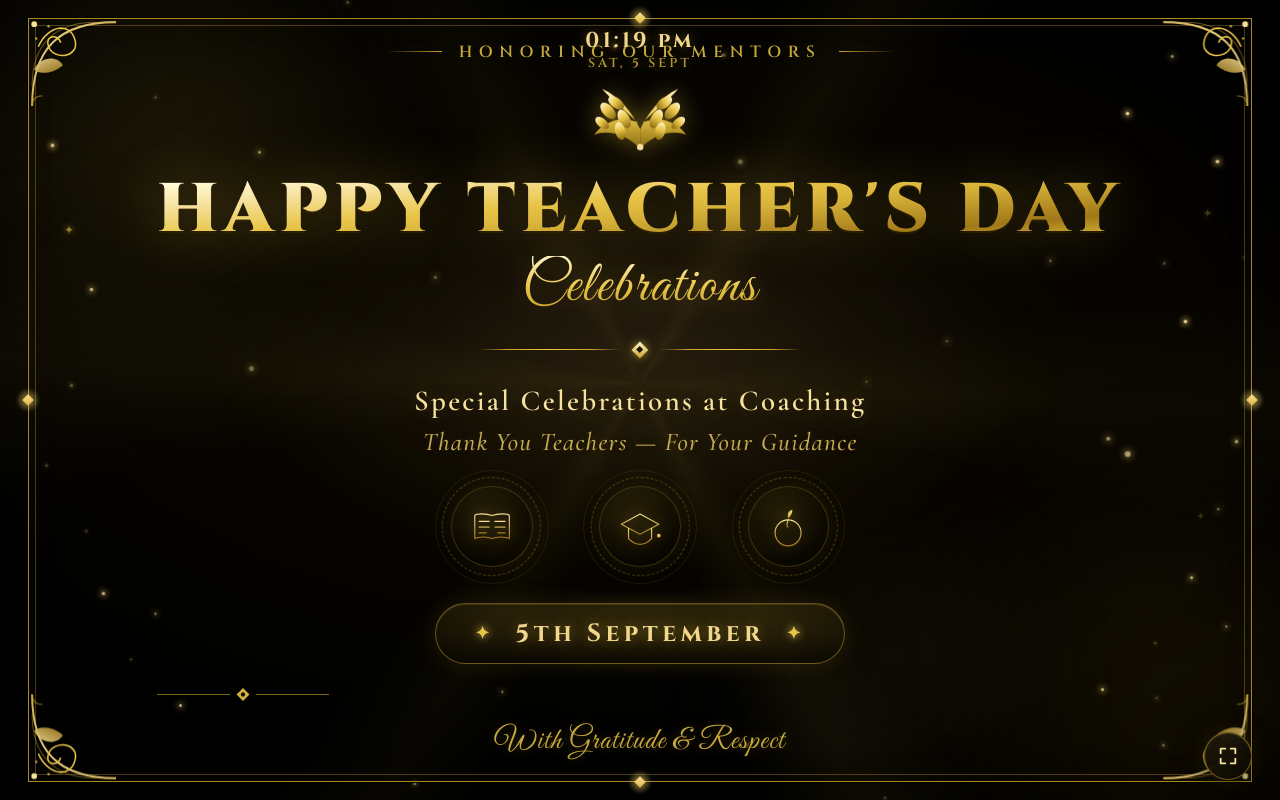
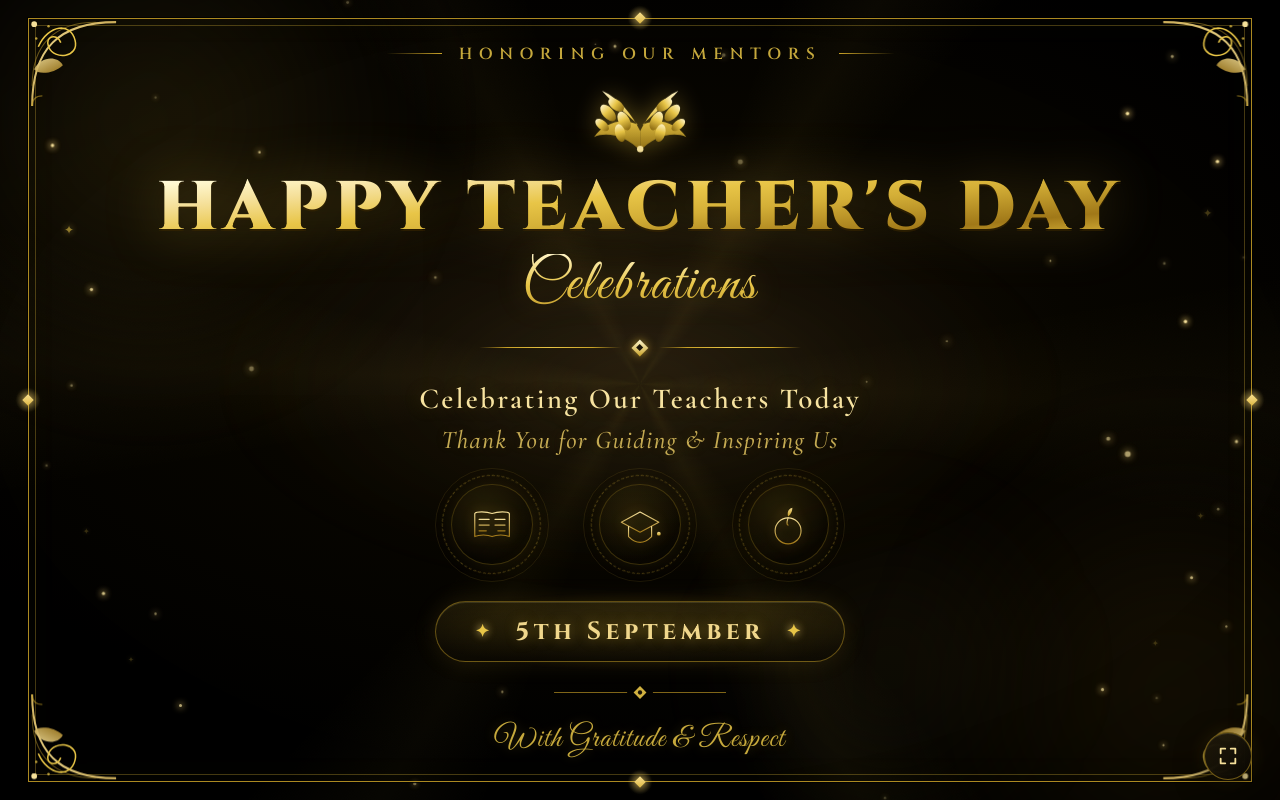
Before and after one commit to blazenxt/teachers-day-banner, a website: page index.html in a window 1280 px wide. Drawn offline with nearby package versions, Linux system fonts and the light colour scheme.

Commit message:
Promote v5 to root: silent build, centered layout, no clock, favicon
Root / now serves the final v5 banner:
- rotating hero/quotes/thanks scenes, 9 Hindi/English quotes, confetti
- celebration hero wording (not an invitation), generic thank-you (no names)
- gold mortarboard favicon
- centered .content (fixes off-center bottom-mark)
- live clock removed (was overlapping the header; not needed)
- no audio/music; pure-CSS --u sizing; transform+opacity-only animations
Preview tag stripped for production.

Co-authored-by: arena-agent <297053741+arena-agent@users.noreply.github.com>

```diff
--- a/index.html
+++ b/index.html
@@ -133,16 +133,6 @@
     .tl{top:-2px;left:-2px;} .tr{top:-2px;right:-2px;transform:scaleX(-1);}
     .bl{bottom:-2px;left:-2px;transform:scaleY(-1);} .br{bottom:-2px;right:-2px;transform:scale(-1);}
 
-    /* Live clock */
-    .clock {
-      position: absolute; top: clamp(26px, 3.6vh, 44px); left: 50%;
-      transform: translateX(-50%); z-index: 6; text-align: center; pointer-events: none;
-      font-family: 'Cinzel', Georgia, serif; color: #f0d78c; line-height: 1.15;
-      text-shadow: 0 0 12px rgba(212,175,55,0.45);
-    }
-    .clock .c-time { font-size: calc(20 * var(--u)); font-weight: 700; letter-spacing: 0.14em; }
-    .clock .c-date { font-size: calc(12 * var(--u)); letter-spacing: 0.24em; color: rgba(232,197,71,0.75); margin-top: 2px; text-transform: uppercase; }
-
     /* ===== Rotating scenes ===== */
     .stage { position: relative; z-index: 6; display: grid; place-items: center; width: 100%; }
     .scenes { position: relative; width: calc(1120 * var(--u)); max-width: 96vw; height: calc(670 * var(--u)); }
@@ -155,6 +145,12 @@
       will-change: opacity, transform;
     }
     .scene.active { opacity: 1; visibility: visible; transform: translateY(0); z-index: 2; }
+
+    /* Hero content wrapper — center everything (fixes off-center bottom-mark) */
+    .content {
+      display: flex; flex-direction: column; align-items: center; justify-content: center;
+      text-align: center; width: 100%; height: 100%;
+    }
 
     @keyframes rise-in { from{opacity:0; transform:translateY(22px);} to{opacity:1; transform:translateY(0);} }
 
@@ -232,8 +228,9 @@
     .date-badge .spark { position:static; width:auto; height:auto; border-radius:0; background:transparent; box-shadow:none;
       animation:none; opacity:1; font-size:0.7em; color:var(--gold-3); text-shadow:0 0 8px rgba(255,220,120,0.85); }
 
-    .bottom-mark { margin-top: calc(22 * var(--u)); width: calc(160 * var(--u)); height: calc(14 * var(--u)); position:relative; opacity:0.9; }
-    .bottom-mark svg { width:100%; height:100%; }
+    .bottom-mark { margin-top: calc(22 * var(--u)); margin-left:auto; margin-right:auto;
+      width: calc(160 * var(--u)); height: calc(14 * var(--u)); position:relative; opacity:0.9; flex:none; }
+    .bottom-mark svg { width:100%; height:100%; display:block; }
     .signoff { margin-top: calc(18 * var(--u)); font-family:'Great Vibes',cursive; font-size: calc(28 * var(--u));
       color: rgba(232,197,71,0.85); letter-spacing:0.04em; text-shadow:0 0 12px rgba(212,175,55,0.3); animation: fade-down 1s ease 0.9s backwards; }
     @keyframes fade-down { from{opacity:0; transform:translateY(-10px);} to{opacity:1; transform:translateY(0);} }
@@ -298,7 +295,6 @@
     .fs-btn.is-full .icon-exit { display:block; }
 
     @media (max-width:480px) { .fs-btn{width:44px;height:44px;} .fs-btn svg{width:20px;height:20px;} }
-    @media (max-height:430px) { .clock .c-date{display:none;} }
 
     @media (prefers-reduced-motion: reduce) {
       *,*::before,*::after { animation-duration:0.01ms !important; animation-iteration-count:1 !important; transition-duration:0.01ms !important; }
@@ -346,12 +342,6 @@
       <div class="corner br"><svg viewBox="0 0 100 100" fill="none" xmlns="http://www.w3.org/2000/svg"><path d="M6 88 C6 32 32 6 88 6" stroke="url(#cg)" stroke-width="2"/><path d="M6 68 C6 28 28 6 68 6" stroke="#d4af37" stroke-width="1" opacity="0.45"/><path d="M12 30 C22 8 44 6 48 24 C52 40 28 44 22 30 C18 20 30 16 34 26" stroke="#e8c547" stroke-width="1.5"/><path d="M8 52 C14 40 30 38 36 48 C28 56 12 58 8 52Z" fill="url(#cg)" opacity="0.9"/><circle cx="8" cy="8" r="2.8" fill="#f5e09a"/><path d="M6 88 Q6 78 16 78" stroke="#c9a227" stroke-width="1.2" opacity="0.55"/><circle cx="22" cy="10" r="1.2" fill="#e8c547" opacity="0.8"/><circle cx="10" cy="22" r="1.2" fill="#e8c547" opacity="0.8"/></svg></div>
     </div>
 
-    <!-- Live clock -->
-    <div class="clock" id="clock" aria-hidden="true">
-      <div class="c-time" id="clockTime">--:--</div>
-      <div class="c-date" id="clockDate">--</div>
-    </div>
-
     <div class="stage">
       <div class="scenes" id="scenes">
 
@@ -392,8 +382,8 @@
             <div class="divider" aria-hidden="true"><span class="line"></span><span class="jewel"></span><span class="line"></span></div>
 
             <div class="lines">
-              <span class="primary">Special Celebrations at Coaching</span>
-              <span class="secondary">Thank You Teachers — For Your Guidance</span>
+              <span class="primary">Celebrating Our Teachers Today</span>
+              <span class="secondary">Thank You for Guiding &amp; Inspiring Us</span>
             </div>
 
             <div class="icons" aria-hidden="true">
@@ -448,7 +438,6 @@
       <svg class="icon-enter" viewBox="0 0 24 24" aria-hidden="true"><path d="M4 9V4h5M20 9V4h-5M4 15v5h5M20 15v5h-5"/></svg>
       <svg class="icon-exit" viewBox="0 0 24 24" aria-hidden="true"><path d="M9 4v5H4M15 4v5h5M9 20v-5H4M15 20v-5h5"/></svg>
     </button>
-
   </div>
 
   <script>
@@ -474,17 +463,6 @@
           layer.appendChild(p);
         }
       }
-
-      /* ---------- live clock ---------- */
-      var clockTime = document.getElementById('clockTime');
-      var clockDate = document.getElementById('clockDate');
-      function tickClock() {
-        var now = new Date();
-        clockTime.textContent = now.toLocaleTimeString('en-IN', { hour: '2-digit', minute: '2-digit', hour12: true });
-        clockDate.textContent = now.toLocaleDateString('en-IN', { weekday: 'short', day: 'numeric', month: 'short' });
-      }
-      tickClock();
-      setInterval(tickClock, 1000);
 
       /* ---------- quotes carousel ---------- */
       // EDIT freely: Hindi/English quote in {t} (use \n for a line break), meaning in {m}
```
